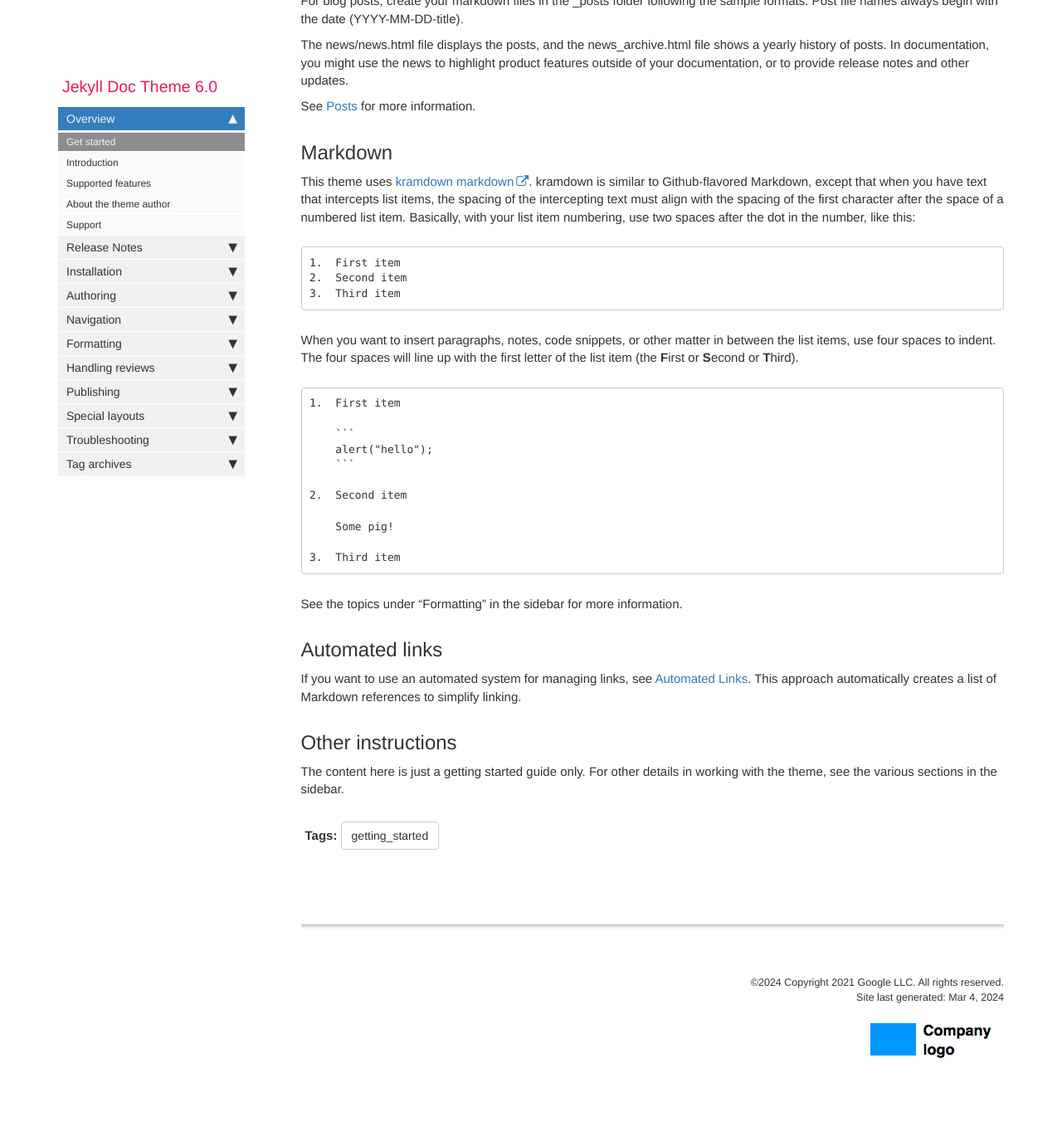
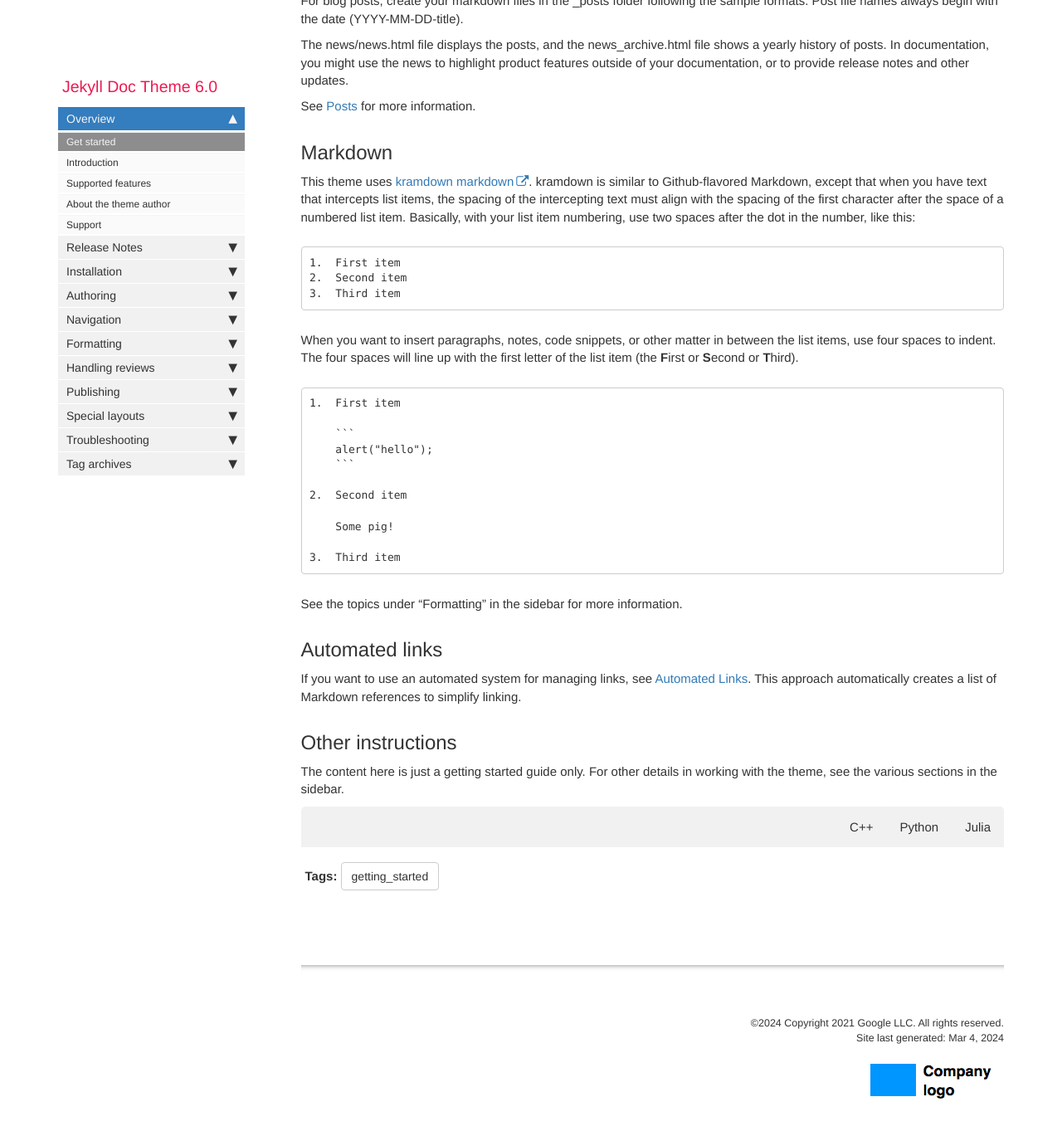
Before and after one commit to babaid/computational-physics, a Jekyll site: the page built from index.md, in a window 1280 px wide and 1400 px high, scrolled down 9081 px. Shown: the top 1363 px of the window at 83% size. Built offline with Jekyll 4.4.1, drawn with Linux system fonts in a browser that asks for light colours; comment, search, counter and statistics services are not loaded.

Commit message:
Added interactive code block
Signed-off-by: Dezsö Babai <dezso.babai@tum.de>

```diff
--- /dev/null
+++ b/css/code-block.css
@@ -0,0 +1,82 @@
+header {
+    font-size: 2rem;
+    text-align: center;
+  }
+  .tab {
+    overflow: hidden;
+    /* border: 1px solid #ccc;*/
+    background-color: #f1f1f1;
+    border-radius: 5px 5px 0 0;
+  }
+
+  /* Style the buttons that are used to open the tab content */
+  .tab button {
+    background-color: inherit;
+    float: right;
+    border: none;
+    outline: none;
+    cursor: pointer;
+    padding: 14px 16px;
+    transition: 0.3s;
+    border-radius: 5px 5px 0 0; /* Rounded top corners */
+  }
+
+  /* Change background color of buttons on hover */
+  .tab button:hover {
+    background-color: #ddd;
+  }
+
+  /* Create an active/current tablink class */
+  .tab button.active {
+    background-color: #fff;
+  }
+
+  /* Style the tab content */
+  .tabcontent {
+    display: none;
+    padding: 6px 12px;
+    /* border: 1px solid #ccc;*/
+    border-top: none;
+    animation: fadeEffect 1s; /* Fading effect takes 1 second */
+      -webkit-animation: scale-up-ver-top 0.5s cubic-bezier(0.390, 0.575, 0.565, 1.000) both;
+              animation: scale-up-ver-top 0.5s cubic-bezier(0.390, 0.575, 0.565, 1.000) both;
+  }
+
+  /* Go from zero to full opacity */
+  @keyframes fadeEffect {
+    from {
+      opacity: 0;
+      }
+    to {
+      opacity: 1;
+    }
+  }
+
+  @-webkit-keyframes scale-up-ver-top {
+    0% {
+      -webkit-transform: scaleY(0.4);
+              transform: scaleY(0.4);
+      -webkit-transform-origin: 100% 0%;
+              transform-origin: 100% 0%;
+    }
+    100% {
+      -webkit-transform: scaleY(1);
+              transform: scaleY(1);
+      -webkit-transform-origin: 100% 0%;
+              transform-origin: 100% 0%;
+    }
+  }
+  @keyframes scale-up-ver-top {
+    0% {
+      -webkit-transform: scaleY(0.4);
+              transform: scaleY(0.4);
+      -webkit-transform-origin: 100% 0%;
+              transform-origin: 100% 0%;
+    }
+    100% {
+      -webkit-transform: scaleY(1);
+              transform: scaleY(1);
+      -webkit-transform-origin: 100% 0%;
+              transform-origin: 100% 0%;
+    }
+  }
--- a/index.md
+++ b/index.md
@@ -6,6 +6,8 @@
 permalink: index.html
 summary: These brief instructions will help you get started quickly with the theme. The other topics in this help provide additional information and detail about working with other aspects of this theme and Jekyll.
 ---
+<script src="js/code-block.js"></script>
+<link rel="stylesheet" type="text/css" href="css/code-block.css">
 
 {% include note.html content="If you're cloning this theme, you're probably writing documentation of some kind. I have a blog on technical writing here called <a alt='technical writing blog' href='http://idratherbewriting.com'>I'd Rather Be Writing</a>. If you'd like to stay updated with the latest trends, best practices, and other methods for writing documentation, consider <a href='https://tinyletter.com/tomjoht'>subscribing</a>. I also have a site on <a href='http://idratherbewriting.com/learnapidoc'>writing API documentation</a>." %}
 
@@ -412,3 +414,30 @@
 The content here is just a getting started guide only. For other details in working with the theme, see the various sections in the sidebar.
 
 {% include links.html %}
+
+
+
+<div class="tab">
+  <button class="tablinks" onclick="openTab(event, 'Julia')">Julia</button>
+  <button class="tablinks" onclick="openTab(event, 'Python')">Python</button>
+  <button class="tablinks" onclick="openTab(event, 'Cpp')">C++</button>
+</div>
+
+<!-- Tab content -->
+<div id="Julia" class="tabcontent">
+   <pre id="jl" class="code-block active">
+    // Julia code here
+    </pre>
+</div>
+
+<div id="Python" class="tabcontent">
+  <pre id="py" class="code-block active">
+    // Python code here
+    </pre>
+</div>
+
+<div id="Cpp" class="tabcontent">
+  <pre id="cpp" class="code-block active">
+    // Cpp code here
+    </pre>
+</div>
--- /dev/null
+++ b/js/code-block.js
@@ -0,0 +1,20 @@
+function openTab(evt, tabName) {
+  // Declare all variables
+  var i, tabcontent, tablinks;
+
+  // Get all elements with class="tabcontent" and hide them
+  tabcontent = document.getElementsByClassName("tabcontent");
+  for (i = 0; i < tabcontent.length; i++) {
+    tabcontent[i].style.display = "none";
+  }
+
+  // Get all elements with class="tablinks" and remove the class "active"
+  tablinks = document.getElementsByClassName("tablinks");
+  for (i = 0; i < tablinks.length; i++) {
+    tablinks[i].className = tablinks[i].className.replace(" active", "");
+  }
+
+  // Show the current tab, and add an "active" class to the button that opened the tab
+  document.getElementById(tabName).style.display = "block";
+  evt.currentTarget.className += " active";
+}
```
